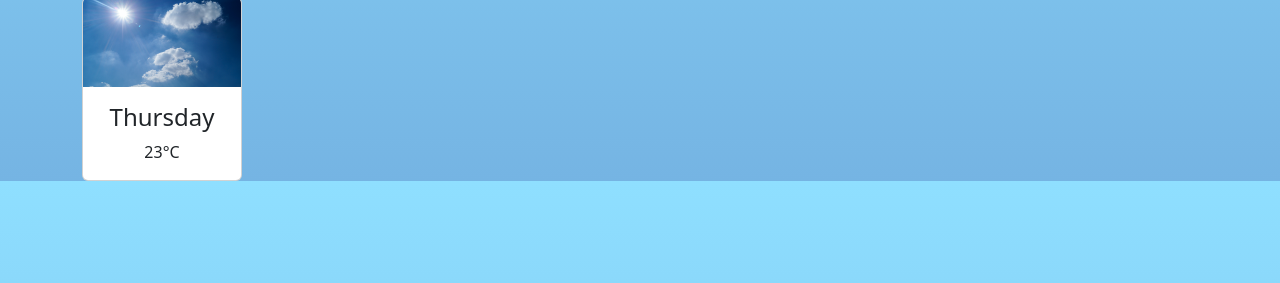
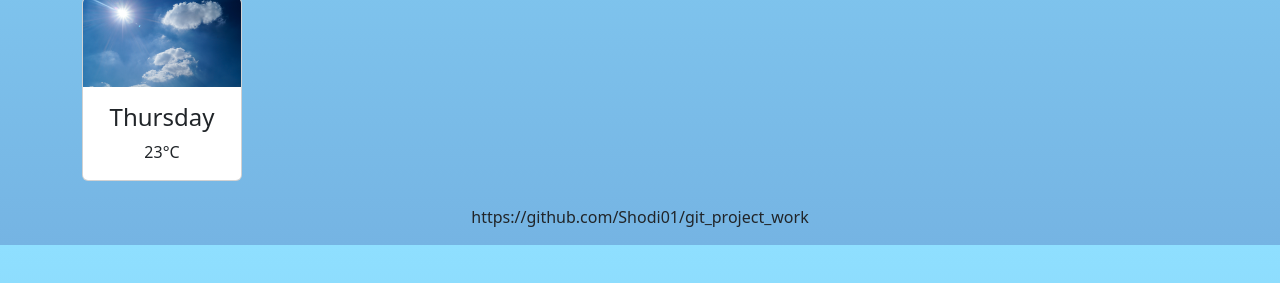
Before and after one commit to Shodi01/git_project_work, a website built with Parcel: page src/index.html in a window 1280 px wide. Shown: the part 475-758 px from the top of the page. Built offline with nearby package versions, Linux system fonts and the light colour scheme.

Commit message:
update index.html

```diff
--- a/src/index.html
+++ b/src/index.html
@@ -97,6 +97,8 @@
           </div>
         </div>
       </div>
+      <br />
+      <p>https://github.com/Shodi01/git_project_work</p>
     </div>
     <script src="index.js">
       let city = prompt("Enter your city.");
```
